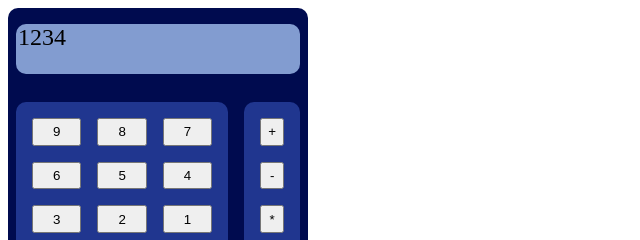
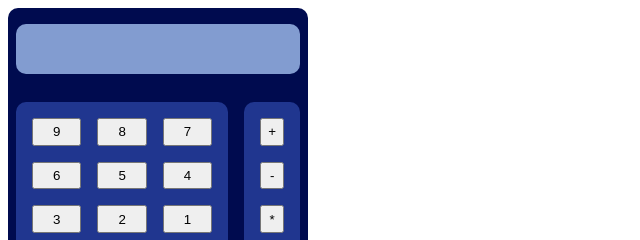
Before and after one commit to ATulipsDelima/calculator, a plain HTML site: page index.html in a window 1280 px wide. Shown: the top 240 px of the page, 0-640 px from the left. Drawn offline with Linux system fonts and the light colour scheme.

Commit message:
fixing display starting value

```diff
--- a/index.html
+++ b/index.html
@@ -9,7 +9,7 @@
 </head>
 <body>
     <div class="calculator">
-        <div class="display">1234</div>
+        <div class="display"></div>
         <div class="numbers">
             <button class="number">9</button>
             <button class="number">8</button>
```
